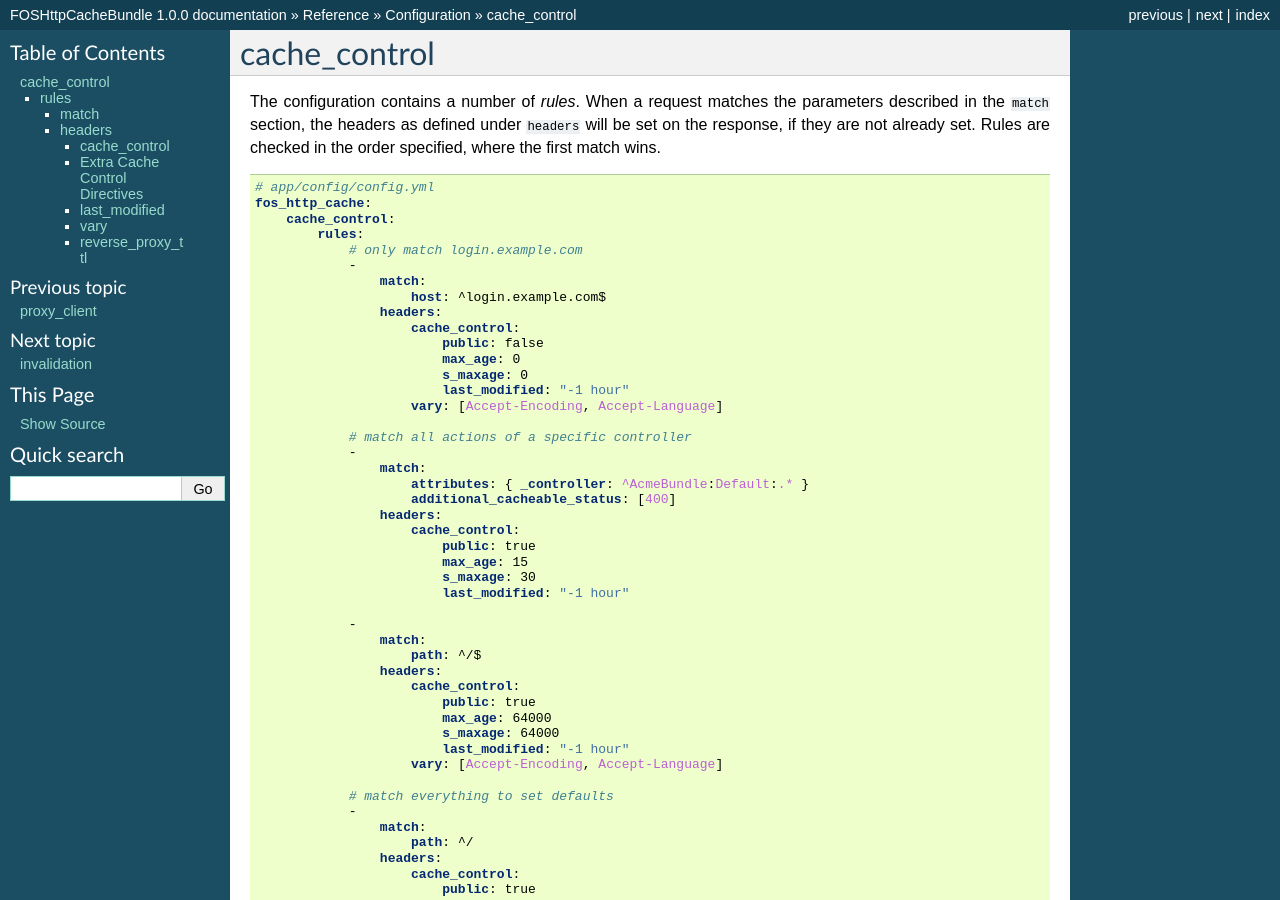
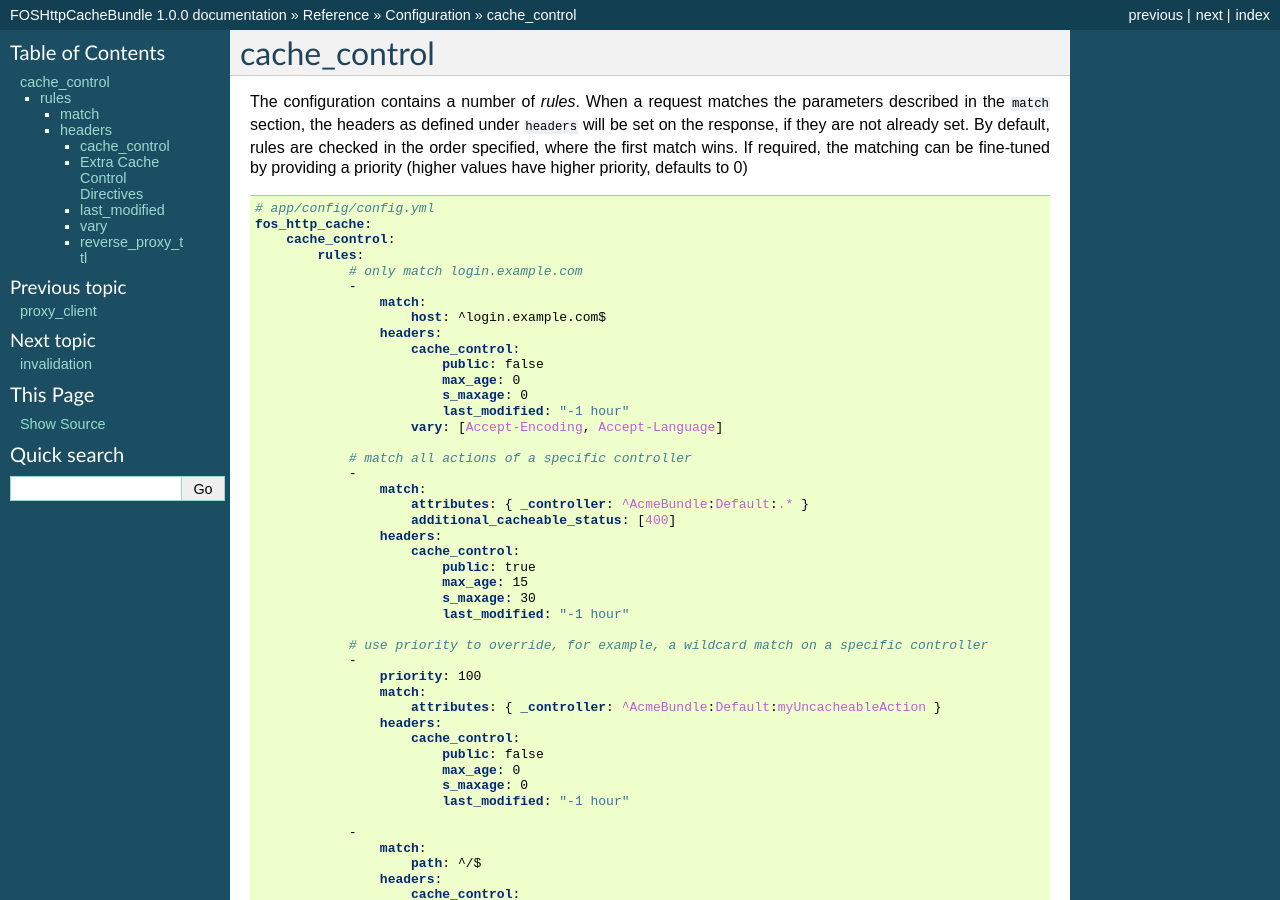
Before and after one commit to FriendsOfSymfony/FOSHttpCacheBundle, a Sphinx documentation site: the page built from Resources/doc/reference/configuration/headers.rst, in a window 1280 px wide and 900 px high. Built offline with Sphinx 7.4.7, drawn with Linux system fonts in a browser that asks for light colours.

Commit message:
Allow CacheControl Matchers to be explicitly prioritised Add priority configuration Add prioritised matching Add documentation for new feature

```diff
--- a/Resources/doc/reference/configuration/headers.rst
+++ b/Resources/doc/reference/configuration/headers.rst
@@ -3,8 +3,9 @@ cache_control
 
 The configuration contains a number of *rules*. When a request matches the
 parameters described in the ``match`` section, the headers as defined under
-``headers`` will be set on the response, if they are not already set. Rules are
-checked in the order specified, where the first match wins.
+``headers`` will be set on the response, if they are not already set. By default, rules are
+checked in the order specified, where the first match wins. If required, the matching can
+be fine-tuned by providing a priority (higher values have higher priority, defaults to 0)
 
 .. code-block:: yaml
 
@@ -34,6 +35,18 @@ checked in the order specified, where the first match wins.
                             public: true
                             max_age: 15
                             s_maxage: 30
+                            last_modified: "-1 hour"
+
+                # use priority to override, for example, a wildcard match on a specific controller
+                -
+                    priority: 100
+                    match:
+                        attributes: { _controller: ^AcmeBundle:Default:myUncacheableAction }
+                    headers:
+                        cache_control:
+                            public: false
+                            max_age: 0
+                            s_maxage: 0
                             last_modified: "-1 hour"
 
                 -
```
Also changed, not shown: Resources/doc/features/headers.rst (+11 -1 lines), 10 other files.
